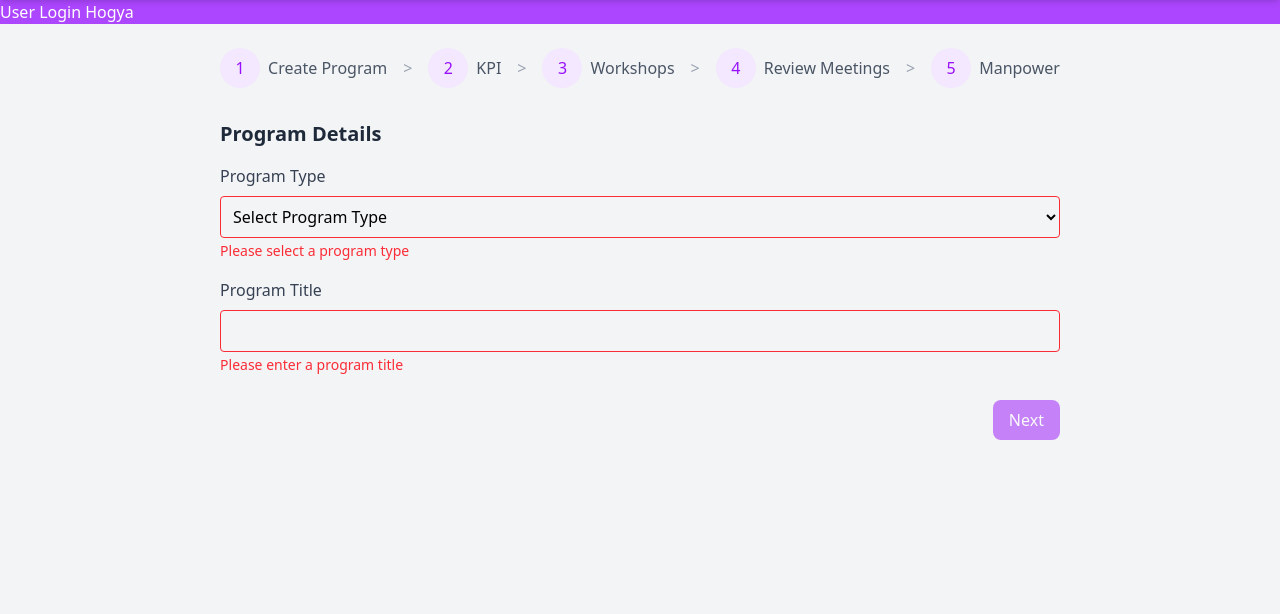
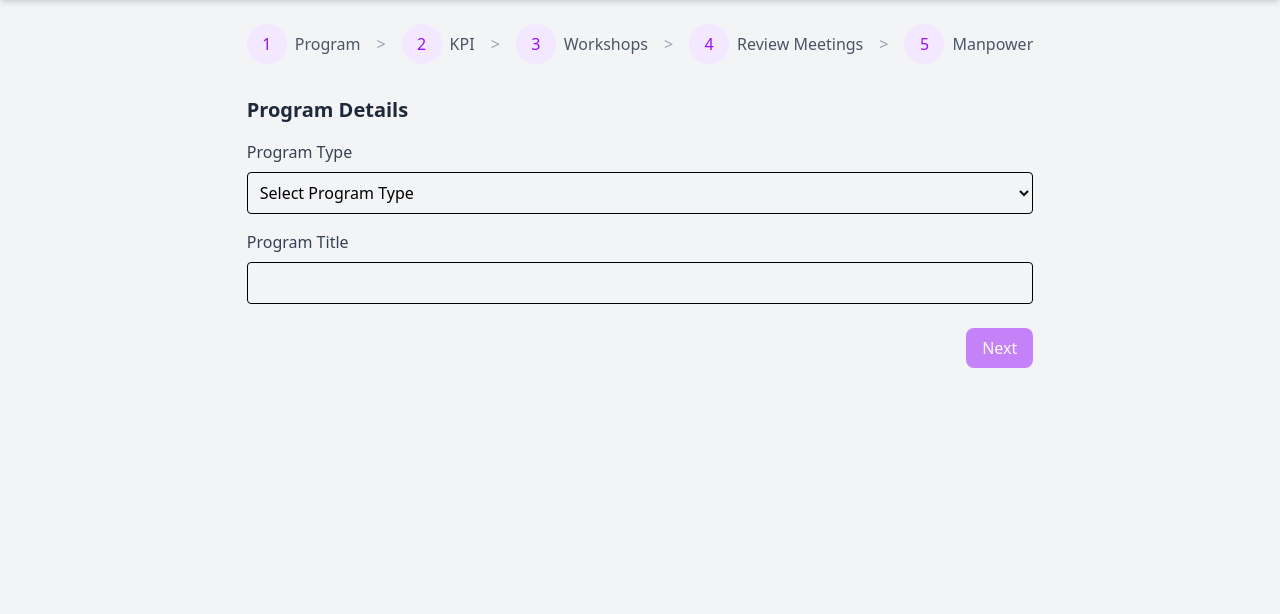
Before and after one commit to MananBagga/CIET_PMU, a Django app: page /user_dashboard/ in a window 1280 px wide. Shown: the part 88-702 px from the top of the page. After the commit the page ends 456 px from the top, so only its background shows below. Run offline with Django 5.2, Linux system fonts and the light colour scheme; style sheets or scripts are compiled from the project's sources; some libraries are stand-ins or nearby versions.

Commit message:
update user form

```diff
--- a/ciet_pmu/user_dashboard/templates/user_dashboard/user_dashboard.html
+++ b/ciet_pmu/user_dashboard/templates/user_dashboard/user_dashboard.html
@@ -9,7 +9,7 @@
 
     {% include "partials/navbar.html" %}
 
-    <h1 class="bg-purple-500 text-white">User Login Hogya</h1>
+
 </body>
 </html>{% load static tailwind_tags %} {% load static %}
 <!DOCTYPE html>
@@ -29,7 +29,7 @@
                 <div class="flex items-center space-x-4">
                     <div class="flex items-center">
                         <div class="w-10 h-10 bg-purple-100 rounded-full flex items-center justify-center text-purple-600">1</div>
-                        <span class="ml-2 text-gray-600">Create Program</span>
+                        <span class="ml-2 text-gray-600">Program</span>
                     </div>
                     <span class="text-gray-400">></span>
                     <div class="flex items-center">
@@ -86,8 +86,12 @@
                         <span class="error-message text-red-500 text-sm hidden">Please enter KPI name</span>
                     </div>
                     <div>
-                        <input type="number" id="kpi-target" placeholder="Target Value" class="w-full p-2 border rounded-lg" required>
-                        <span class="error-message text-red-500 text-sm hidden">Please enter target value</span>
+                        <input type="date" id="workshop-date" placeholder="Workshop Date" class="w-full p-2 border rounded-lg" required>
+                        <span class="error-message text-red-500 text-sm hidden">Please select date</span>
+                    </div>
+                    <div>
+                        <input type="number" id="kpi-target" placeholder="Budget" class="w-full p-2 border rounded-lg" required>
+                        <span class="error-message text-red-500 text-sm hidden">Please enter KPI budget</span>
                     </div>
                 </div>
                 <div class="mt-6 flex justify-between">
@@ -108,6 +112,10 @@
                         <input type="date" id="workshop-date" placeholder="Workshop Date" class="w-full p-2 border rounded-lg" required>
                         <span class="error-message text-red-500 text-sm hidden">Please select workshop date</span>
                     </div>
+                    <div>
+                        <input type="number" id="kpi-target" placeholder="Budget" class="w-full p-2 border rounded-lg" required>
+                        <span class="error-message text-red-500 text-sm hidden">Please enter workshop budget</span>
+                    </div>
                 </div>
                 <div class="mt-6 flex justify-between">
                     <button id="prev-3" class="px-4 py-2 bg-gray-200 rounded-lg">Previous</button>
@@ -127,6 +135,10 @@
                         <input type="date" id="meeting-date" placeholder="Meeting Date" class="w-full p-2 border rounded-lg" required>
                         <span class="error-message text-red-500 text-sm hidden">Please select meeting date</span>
                     </div>
+                     <div>
+                        <input type="number" id="kpi-target" placeholder="Budget" class="w-full p-2 border rounded-lg" required>
+                        <span class="error-message text-red-500 text-sm hidden">Please enter meeting budget</span>
+                    </div>
                 </div>
                 <div class="mt-6 flex justify-between">
                     <button id="prev-4" class="px-4 py-2 bg-gray-200 rounded-lg">Previous</button>
@@ -134,23 +146,28 @@
                 </div>
             </div>
 
-            <div id="form-step-5" class="step hidden">
-                <h2 class="text-xl font-semibold text-gray-800 mb-4">Manpower Details</h2>
-                <p class="text-gray-600 mb-6">Review your details and submit the form.</p>
+            <div id="form-step-4" class="step hidden">
+                <h2 validated="text-xl font-semibold text-gray-800 mb-4">Manpower Details</h2>
+                <p class="text-gray-600 mb-6">Enter Manpower Information.</p>
                 <div class="space-y-4">
-                    <p class="p-2 border rounded-lg bg-gray-50">Program Type: <span id="review-program-type"></span></p>
-                    <p class="p-2 border rounded-lg bg-gray-50">Program Title: <span id="review-program-title"></span></p>
-                    <p class="p-2 border rounded-lg bg-gray-50">KPI Name: <span id="review-kpi-name"></span></p>
-                    <p class="p-2 border rounded-lg bg-gray-50">KPI Target: <span id="review-kpi-target"></span></p>
-                    <p class="p-2 border rounded-lg bg-gray-50">Workshop Title: <span id="review-workshop-title"></span></p>
-                    <p class="p-2 border rounded-lg bg-gray-50">Workshop Date: <span id="review-workshop-date"></span></p>
-                    <p class="p-2 border rounded-lg bg-gray-50">Meeting Title: <span id="review-meeting-title"></span></p>
-                    <p class="p-2 border rounded-lg bg-gray-50">Meeting Date: <span id="review-meeting-date"></span></p>
+                    <div>
+                        <input type="text" id="meeting-title" placeholder="Meeting Title" class="w-full p-2 border rounded-lg" required>
+                        <span class="error-message text-red-500 text-sm hidden">Please enter title</span>
+                    </div>
+                    <div>
+                        <input type="date" id="meeting-date" placeholder="Meeting Date" class="w-full p-2 border rounded-lg" required>
+                        <span class="error-message text-red-500 text-sm hidden">Please select date</span>
+                    </div>
+                     <div>
+                        <input type="number" id="kpi-target" placeholder="Budget" class="w-full p-2 border rounded-lg" required>
+                        <span class="error-message text-red-500 text-sm hidden">Please enter Manpower budget</span>
+                    </div>
                 </div>
                 <div class="mt-6 flex justify-between">
-                    <button id="prev-5" class="px-4 py-2 bg-gray-200 rounded-lg">Previous</button>
-                    <button id="submit" class="px-4 py-2 bg-purple-600 text-white rounded-lg">Submit</button>
+                    <button id="prev-4" class="px-4 py-2 bg-gray-200 rounded-lg">Previous</button>
+                    {% comment %} <button id="next-5" class="px-4 py-2 bg-purple-600 text-white rounded-lg disabled:opacity-50" disabled>Next</button> {% endcomment %}
                 </div>
+            </div>
             </div>
         </div>
     </div>
```
